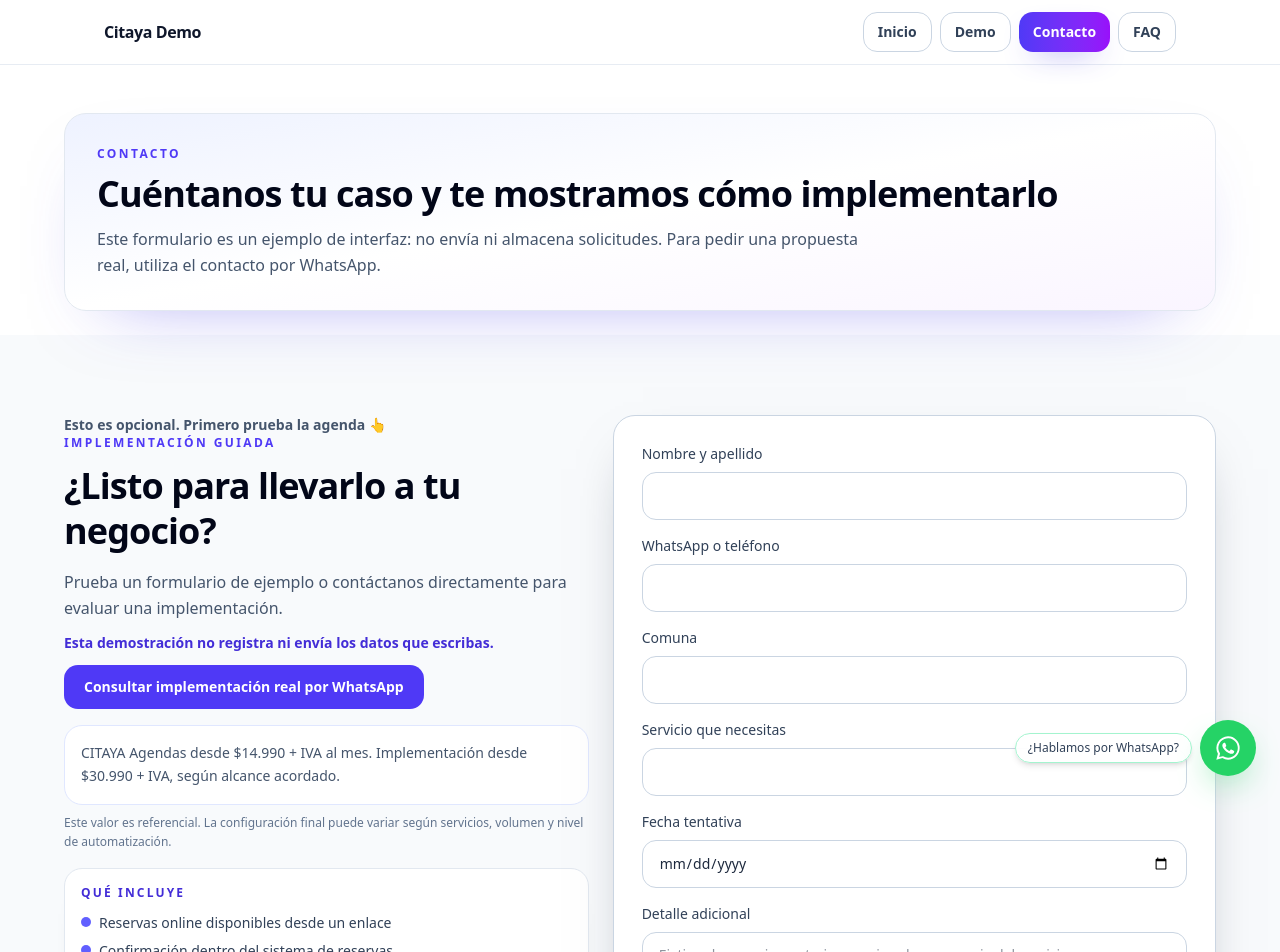
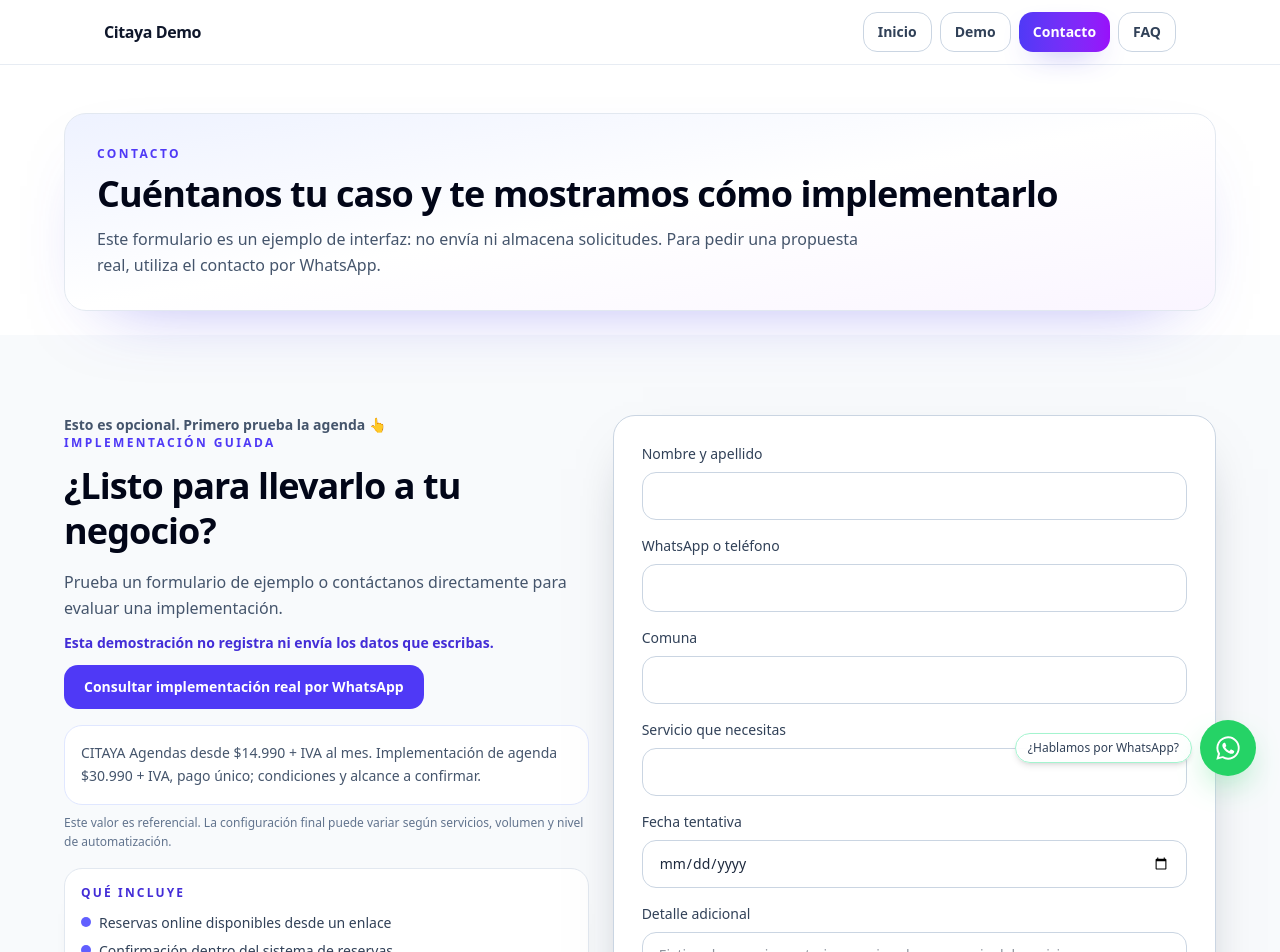
Before and after one commit to verf2390/citaya-agendas, a Next.js app: page /servicios-demo/contacto in a window 1280 px wide. Shown: the top 952 px of the page. Built offline with nearby package versions, Linux system fonts and the light colour scheme.

Commit message:
copy(CIT-129): show fixed implementation price plus IVA without vague desde

```diff
--- a/app/servicios-demo/components/lead-capture-section.tsx
+++ b/app/servicios-demo/components/lead-capture-section.tsx
@@ -56,7 +56,7 @@ export function LeadCaptureSection() {
             <p className="mt-3 text-sm font-semibold text-indigo-700">Esta demostración no registra ni envía los datos que escribas.</p>
             <a href={whatsappHref} target="_blank" rel="noopener noreferrer" className="mt-3 inline-flex min-h-11 items-center justify-center rounded-xl bg-indigo-600 px-5 py-2.5 text-sm font-semibold text-white hover:bg-indigo-500">Consultar implementación real por WhatsApp</a>
             <p className="mt-4 rounded-2xl border border-indigo-100 bg-white p-4 text-sm leading-relaxed text-slate-600">
-              CITAYA Agendas desde $14.990 + IVA al mes. Implementación desde $30.990 + IVA, según alcance acordado.
+              CITAYA Agendas desde $14.990 + IVA al mes. Implementación de agenda $30.990 + IVA, pago único; condiciones y alcance a confirmar.
             </p>
             <p className="mt-2 text-xs leading-relaxed text-slate-500">
               Este valor es referencial. La configuración final puede variar según servicios, volumen y nivel de
```
